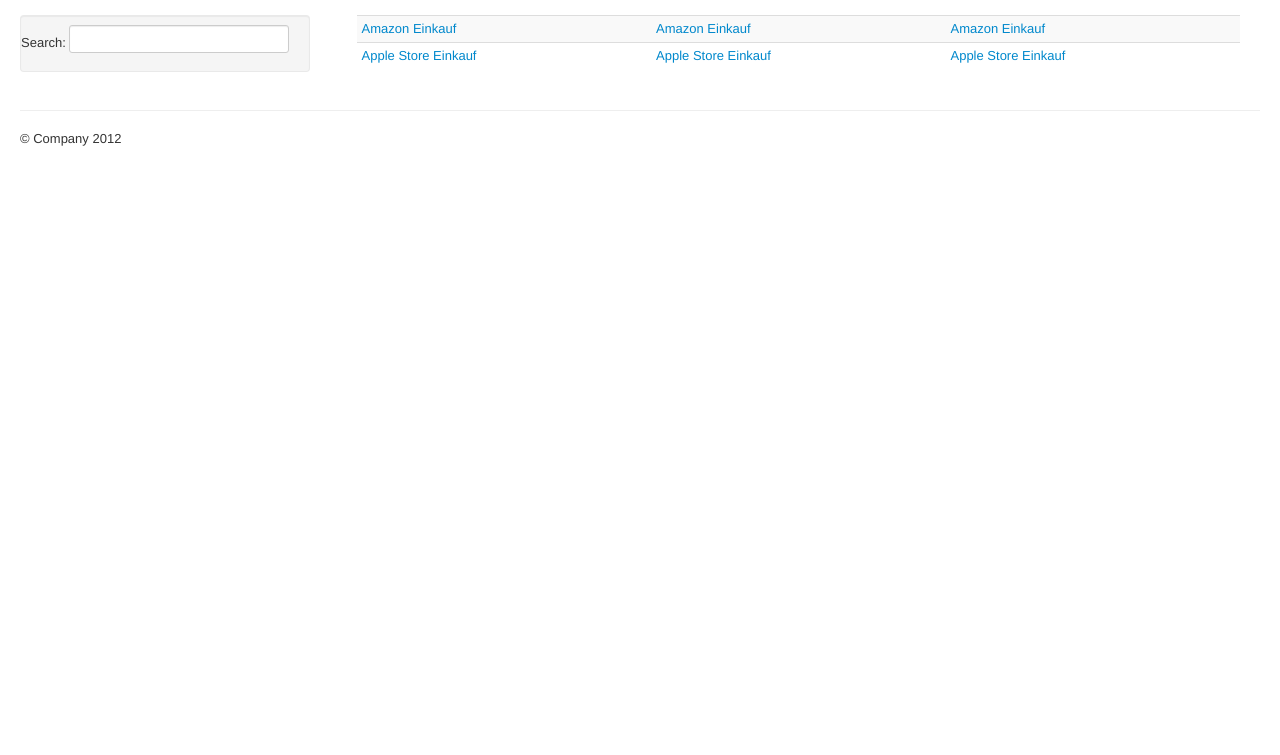
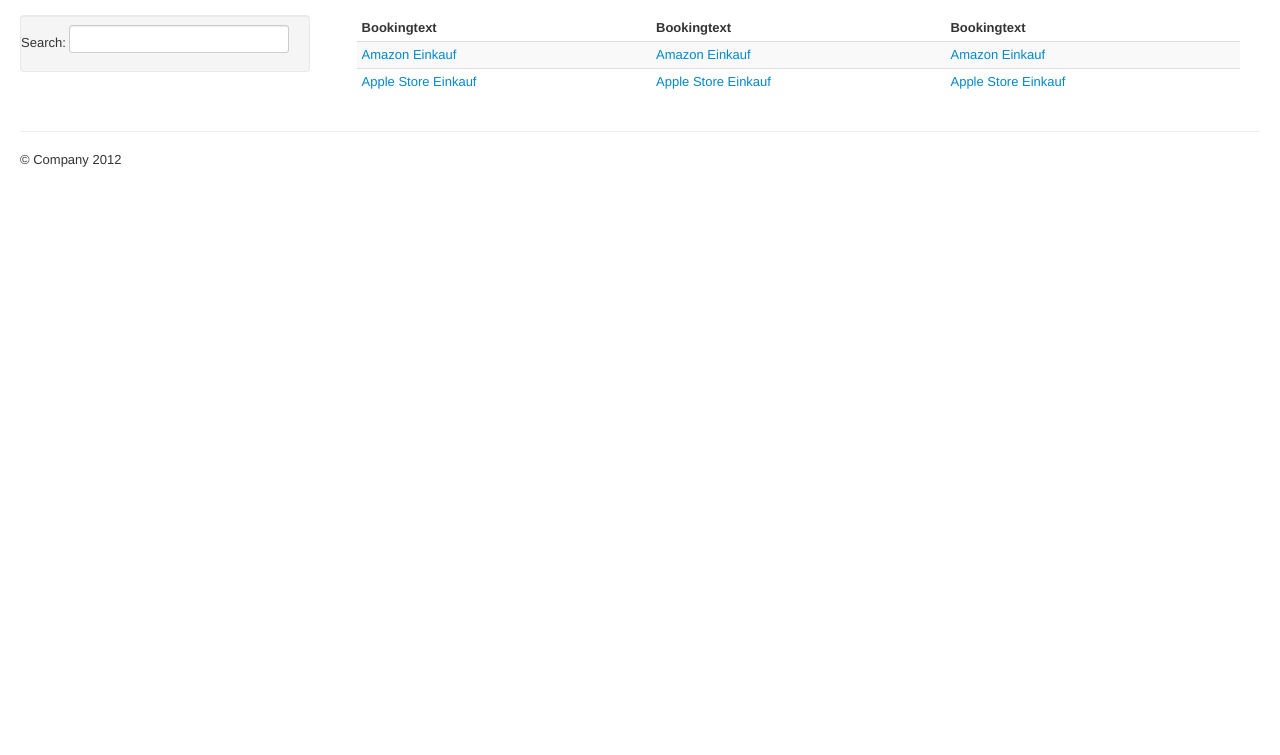
Before and after one commit to denschu/lime.js, a plain HTML site: page app/index.html in a window 1280 px wide. Shown: the part 45-800 px from the top of the page. Drawn offline with Linux system fonts and the light colour scheme.

Commit message:
Layouting Header

```diff
--- a/app/partials/transaction-list.html
+++ b/app/partials/transaction-list.html
@@ -1,11 +1,20 @@
 <div class="container-fluid">
 
 	  <table class="table table-striped table-hover table-condensed">
-		<tr ng-repeat="transaction in transactions | filter:query | orderBy:orderProp">
-			<td><a href='#/transactions/{{ transaction.id }}'>{{ transaction.bookingtext }}</a></td>
-			<td><a href='#/transactions/{{ transaction.id }}'>{{ transaction.bookingtext }}</a></td>
-			<td><a href='#/transactions/{{ transaction.id }}'>{{ transaction.bookingtext }}</a></td>
-		</tr>
+		<thead>
+			<tr>
+				<th>Bookingtext</th>
+				<th>Bookingtext</th>
+				<th>Bookingtext</th>
+			</tr>
+		</thead>
+		<tbody>
+			<tr ng-repeat="transaction in transactions | filter:query | orderBy:orderProp">
+				<td><a href='#/transactions/{{ transaction.id }}'>{{ transaction.bookingtext }}</a></td>
+				<td><a href='#/transactions/{{ transaction.id }}'>{{ transaction.bookingtext }}</a></td>
+				<td><a href='#/transactions/{{ transaction.id }}'>{{ transaction.bookingtext }}</a></td>
+			</tr>
+		</tbody>
 	  </table>
 
 </div>
```
